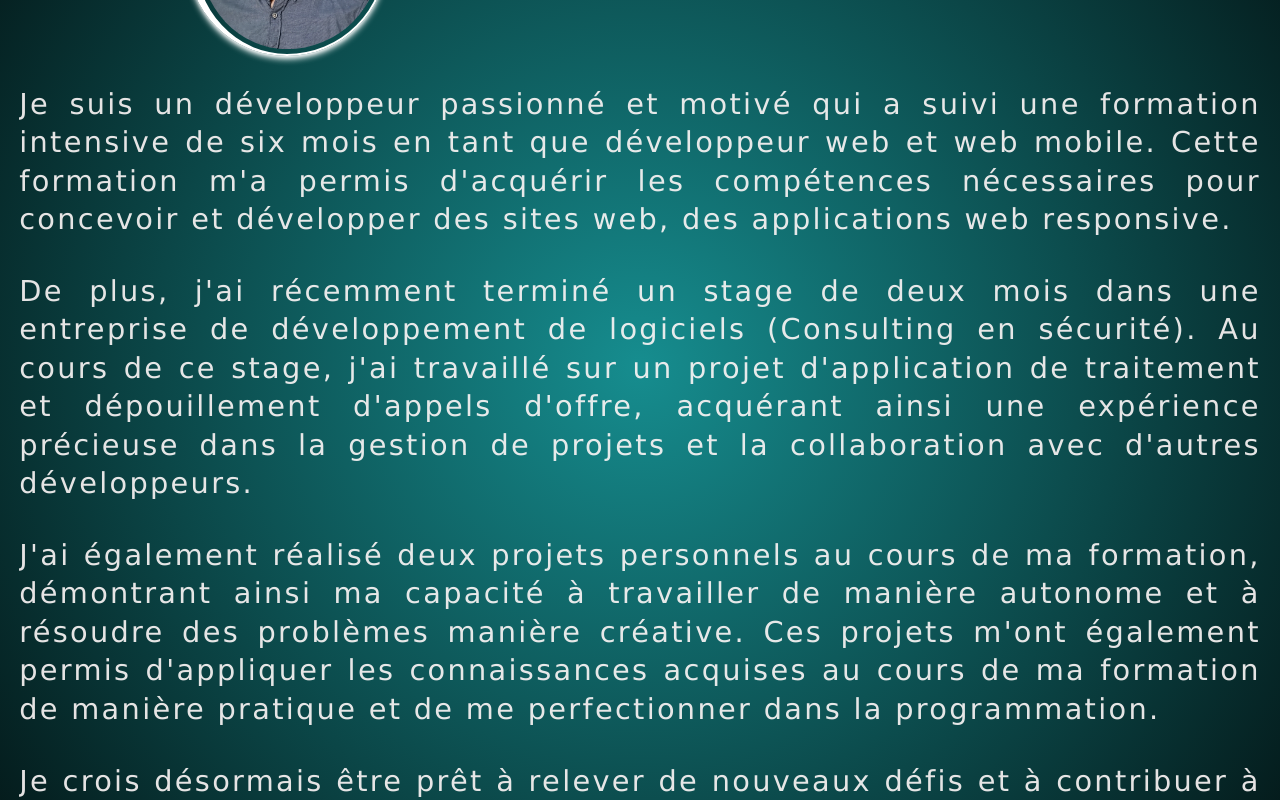
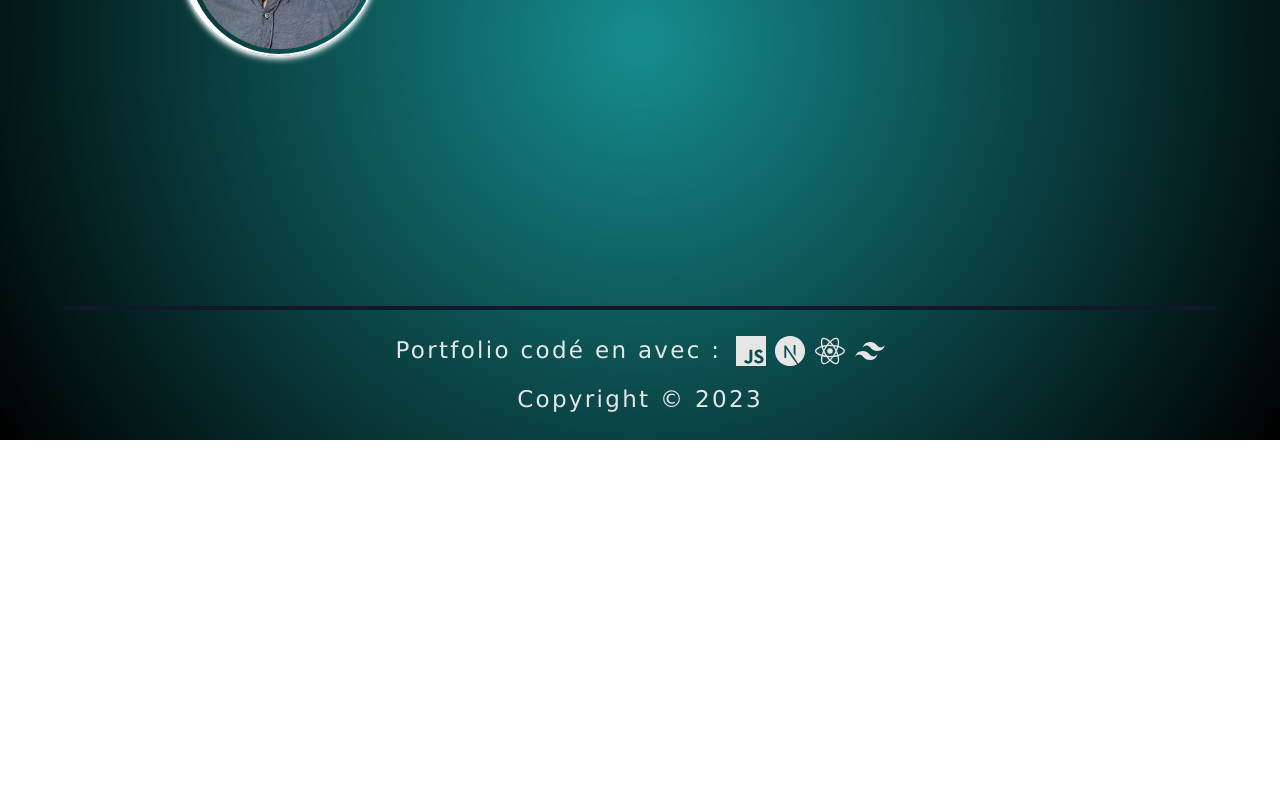
Before and after one commit to SofianeKhenoune/my_portfolio, a Next.js app: page /about in a window 1280 px wide. Shown: the part 360-1160 px from the top of the page. After the commit the page ends 800 px from the top, so only its background shows below. Built offline with nearby package versions, Linux system fonts and the light colour scheme; a web font is replaced by a local one.

Commit message:
feature: change elements in aboutme page

```diff
--- a/src/pages/about.js
+++ b/src/pages/about.js
@@ -42,40 +42,13 @@ const About = () => {
             <p className='profil-name text-3xl font-bold tracking-widest'>
               Sofiane Khenoune
             </p>
-            <p className='profil-job text-2xl italic'>Développeur React</p>
+            <p className='profil-job text-2xl italic'>
+              Développeur React / NextJS
+            </p>
           </div>
         </div>
         <div className='text-xl text-justify md:text-2xl overflow-y-hidden mb-10'>
-          <p className='about-text mb-7'>
-            Je suis un développeur passionné et motivé qui a suivi une formation
-            intensive de six mois en tant que développeur web et web mobile.
-            Cette formation m'a permis d'acquérir les compétences nécessaires
-            pour concevoir et développer des sites web, des applications web
-            responsive.
-          </p>
-          <p className='about-text mb-7'>
-            {' '}
-            De plus, j'ai récemment terminé un stage de deux mois dans une
-            entreprise de développement de logiciels (Consulting en sécurité).
-            Au cours de ce stage, j'ai travaillé sur un projet d'application de
-            traitement et dépouillement d'appels d'offre, acquérant ainsi une
-            expérience précieuse dans la gestion de projets et la collaboration
-            avec d'autres développeurs.
-          </p>
-          <p className='about-text mb-7'>
-            J'ai également réalisé deux projets personnels au cours de ma
-            formation, démontrant ainsi ma capacité à travailler de manière
-            autonome et à résoudre des problèmes manière créative. Ces projets
-            m'ont également permis d'appliquer les connaissances acquises au
-            cours de ma formation de manière pratique et de me perfectionner
-            dans la programmation.{' '}
-          </p>
-          <p className='about-text '>
-            Je crois désormais être prêt à relever de nouveaux défis et à
-            contribuer à des projets de développement web et mobile en espérant
-            apporter mon expertise technique et ma passion pour la
-            programmation.
-          </p>
+          <p className='about-text mb-7'></p>
         </div>
       </main>
     </>
--- a/src/pages/index.js
+++ b/src/pages/index.js
@@ -7,12 +7,15 @@ import { useEffect } from 'react';
 export default function Home() {
   useEffect(() => {
     const tl = gsap.timeline();
-    const animation = { opacity: 0, duration: 1 };
-    tl.from('.profil-image', animation);
-    tl.from('.profil-text', animation);
-    tl.from('.myname', animation);
-    tl.from('.dwwm', animation);
-    tl.from('.presentation-link', animation);
+    tl.fromTo('.profil-image', { opacity: 0 }, { opacity: 1, duration: 1 });
+    tl.fromTo('.profil-text', { opacity: 0 }, { opacity: 1, duration: 1 });
+    tl.fromTo('.myname', { opacity: 0 }, { opacity: 1, duration: 1 });
+    tl.fromTo('.dwwm', { opacity: 0 }, { opacity: 1, duration: 1 });
+    tl.fromTo(
+      '.presentation-link',
+      { opacity: 0 },
+      { opacity: 1, duration: 1 }
+    );
   });
   return (
     <>
@@ -20,7 +23,7 @@ export default function Home() {
         <title>Mon Portfolio</title>
       </Head>
       <main className='main-block text-white'>
-        <div className='h-full rounded-md'>
+        <div className='h-full rounded-md flex items-center justify-center'>
           <div className='container text-center w-full flex items-center flex-col md:flex-row md:items-stretch'>
             <Image
               className='profil-image mb-5 rounded-lg'
@@ -64,7 +67,6 @@ export default function Home() {
             </div>
           </div>
         </div>
-        <dialog>je suis une modale</dialog>
       </main>
     </>
   );
```
Also changed, not shown: src/datas/text.txt (added).
